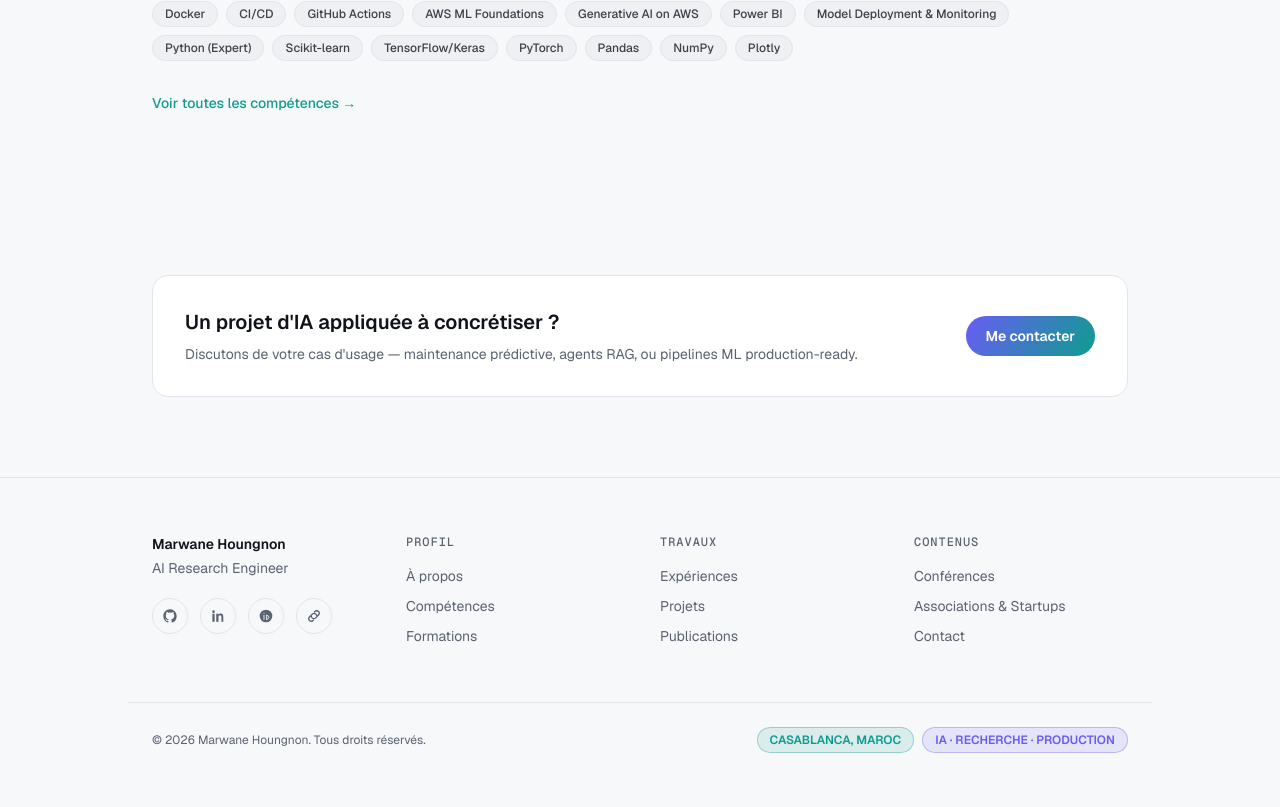
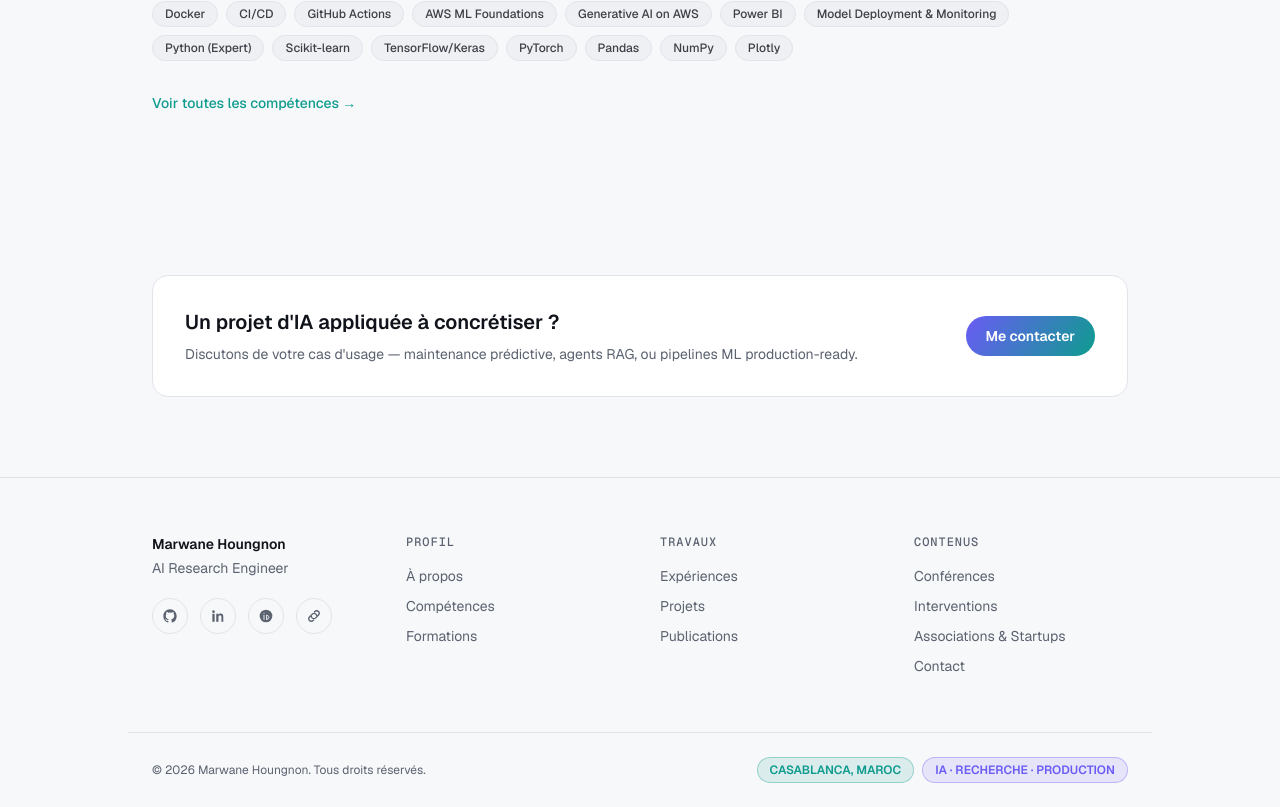
Before and after one commit to Thekidmaroi/MY-PORTOFOLIO, a Next.js app: page / in a window 1280 px wide. Shown: the part 4076-4883 px from the top of the page. Before the commit the page ends 4853 px from the top, so only its background shows below. Built offline with nearby package versions, Linux system fonts and the light colour scheme.

Commit message:
Add Interventions link to footer

```diff
--- a/src/components/footer.tsx
+++ b/src/components/footer.tsx
@@ -25,6 +25,7 @@ const groups = [
     title: "Contenus",
     links: [
       { href: "/conferences", label: "Conférences" },
+      { href: "/interventions", label: "Interventions" },
       { href: "/associations-et-startups", label: "Associations & Startups" },
       { href: "/contact", label: "Contact" },
     ],
```
